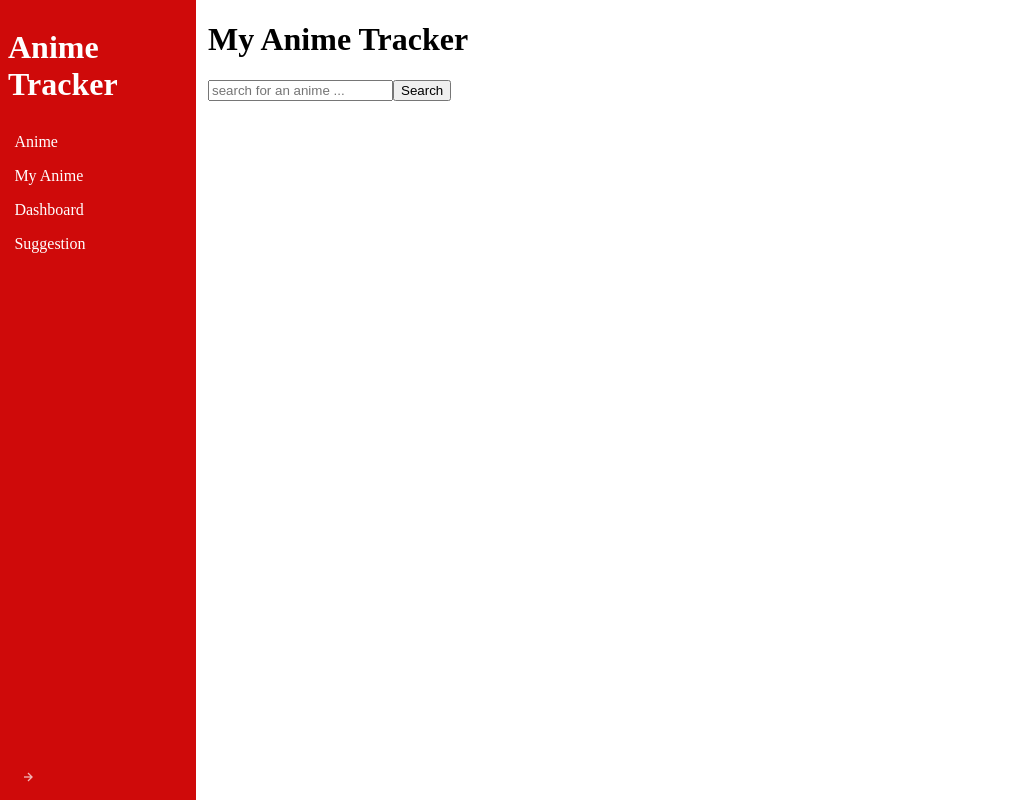
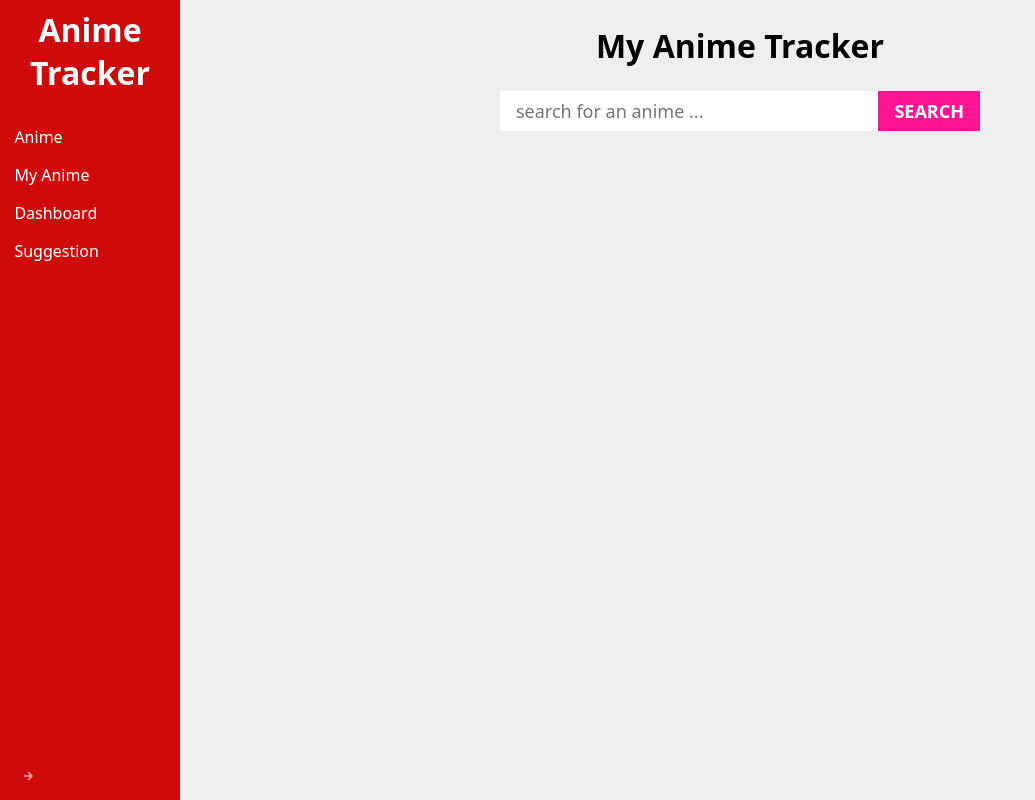
Before and after one commit to ONEmanLAW/Anime-Tracker, a Vue app: page / in a window 1280 px wide. Shown: the whole page, without its empty margins (0-1035 px from the left). Built offline with nearby package versions, Linux system fonts and the light colour scheme.

Commit message:
1st CSS Changes.

```diff
--- a/src/assets/base.css
+++ b/src/assets/base.css
@@ -3,3 +3,20 @@
   --sidebar-bg-hover: #dfdcdc;
   --sidebar-bg-active: #000000;
 }
+
+* {
+  margin: 0;
+  padding:0;
+  box-sizing: border-box;
+  font-family: system-ui;
+}
+
+body {
+  background-color: #eee;
+}
+
+main {
+  margin: 0 auto;
+  max-width: 768px;
+  padding: 1.5rem;
+}
--- a/src/assets/main.css
+++ b/src/assets/main.css
@@ -1 +1,78 @@
 @import './base.css';
+
+h1 {
+text-align: center;
+margin-bottom: 1.5rem;
+}
+
+.button {
+appearance: none;
+outline: none;
+border: none;
+cursor: pointer;
+background: none;
+
+display: block;
+padding: 0.5rem 1rem;
+background-image: linear-gradient(to right, deeppink 50%, darkviolet 50%);
+background-size: 200%;
+color: #fff;
+font-size: 1.125rem;
+font-weight: 700;
+text-transform: uppercase;
+transform: 0.4s;
+}
+
+.button:hover {
+background-position: right;
+}
+
+.results {
+background-color: #fff;
+border-radius: 0.5rem;
+box-shadow: 0 2px 4px rgba(0, 0, 0, 0.1);
+margin-bottom: 1.5rem;
+}
+
+.result {
+display: flex;
+margin: 1rem;
+padding: 1rem;
+border: 1px solid #eee;
+border-radius: 0.5rem;
+transition: 0.4s;
+}
+
+.result img {
+  width: 200px;
+  border-radius: 1rem;
+  margin-right: 1rem;
+}
+
+.details {
+  flex: 1 1 0%;
+  display: flex;
+  align-items: center;
+  flex-direction: column;
+}
+
+.flex-1 {
+  flex: 1 1 0%;
+}
+
+.details h3 {
+  font-size: 1.25rem;
+  margin-bottom: 0.5rem;
+  text-decoration: underline;
+  color: #303030;
+}
+
+.details p {
+  font-size: 0.875rem;
+  line-height: 1.4;
+  margin-bottom: 0.5rem;
+}
+
+.details .button {
+  margin-left: auto;
+}
--- a/src/components/AnimeItem.vue
+++ b/src/components/AnimeItem.vue
@@ -37,18 +37,65 @@
   <div class="result">
     <img :src="anime.image" />
     <div class="details">
-      <h3>{{ anime.title }}</h3>
-      <span class="flex-1"></span>
+      <h3>{{ anime.title }} :</h3>
       <span class="episodes">
         {{ anime.watched_episodes }} / {{ anime.total_episodes }}
       </span>
-      <button v-if="anime.total_episodes !== anime.watched_episodes" @click="increaseWatch">+</button>
-      <button v-if="anime.watched_episodes > 0" @click="decreaseWatch">-</button>
-      <button @click="removeAnime">Supprimer</button>
-      <label for="rating">Note:</label>
-      <select id="rating" v-model="anime.rating" @change="updateRating">
-        <option v-for="i in 11" :key="i" :value="i - 1">{{ i - 1 }}</option>
-      </select>
+      <div class="episodes-buttons">
+        <button class="button" v-if="anime.total_episodes !== anime.watched_episodes" @click="increaseWatch">+</button>
+        <button class="button" v-if="anime.watched_episodes > 0" @click="decreaseWatch">-</button>
+      </div>
+      <div class="rating-select">
+        <label for="rating">Note:</label>
+        <select id="rating" class="button" v-model="anime.rating" @change="updateRating">
+          <option v-for="i in 11" :key="i" :value="i - 1">{{ i - 1 }}</option>
+        </select>
+      </div>
+      <div class="remove-button">
+        <button class="button" @click="removeAnime">Supprimer</button>
+      </div>
     </div>
   </div>
 </template>
+
+<style scoped>
+  .episodes {
+    color: #888;
+  }
+  .episodes-buttons {
+    display: flex;
+  }
+
+  .episodes-buttons button {
+    margin-right: 5px;
+    width: 45px;
+  }
+
+  .rating-select {
+    margin-top: 50px;
+    display: flex;
+    align-items: center;
+  }
+
+  label {
+    color: #888;
+    margin-right: 10px;
+  }
+
+  select {
+    -webkit-appearance: menulist-button;
+    appearance: menulist-button;
+    padding: 5px;
+    background-color: darkviolet;
+    color: white;
+  }
+
+  option {
+    color: #fff;
+    background: darkviolet;
+  }
+
+  .remove-button {
+    margin-top: 50px;
+  }
+</style>
--- a/src/views/HomeView.vue
+++ b/src/views/HomeView.vue
@@ -42,21 +42,42 @@
         placeholder="search for an anime ..."
         v-model="query"
         @input="handleInput" />
-      <button type="submit">Search</button>
+      <button type="submit" class="button">Search</button>
     </form>
 
     <div class="results" v-if="search_results.length > 0">
       <div class="result" v-for="anime in search_results" :key="anime.id">
         <img :src="anime.images.jpg.image_url" />
         <div class="details">
-          <h3>{{ anime.title }}</h3>
+          <h3>{{ anime.title }} :</h3>
           <p :title="anime.synopsis" v-if="anime.synopsis">
-            {{ anime.synopsis.slice(0, 120) }}
+            {{ anime.synopsis.length > 450 ? anime.synopsis.slice(0, 450) + ' ...' : anime.synopsis }}
           </p>
           <span class="flex-1"></span>
-          <button @click="addAnime(anime)">Add to My Anime</button>
+          <button class="button" @click="addAnime(anime)">Add to My Anime</button>
         </div>
       </div>
     </div>
   </main>
 </template>
+
+<style pointer>
+  form {
+    display: flex;
+    max-width: 480px;
+    margin: 0 auto 1.5rem;
+  }
+
+  form input {
+    appearance: none;
+    outline: none;
+    border: none;
+    background: white;
+
+    display: block;
+    color: #888;
+    font-size: 1.125rem;
+    padding: 0.5rem 1rem;
+    width: 100%;
+  }
+</style>
--- a/src/views/MyAnime.vue
+++ b/src/views/MyAnime.vue
@@ -60,3 +60,7 @@ const removeAnime = (animeId) => {
     </div>
   </main>
 </template>
+
+<style pointer>
+
+</style>
```
